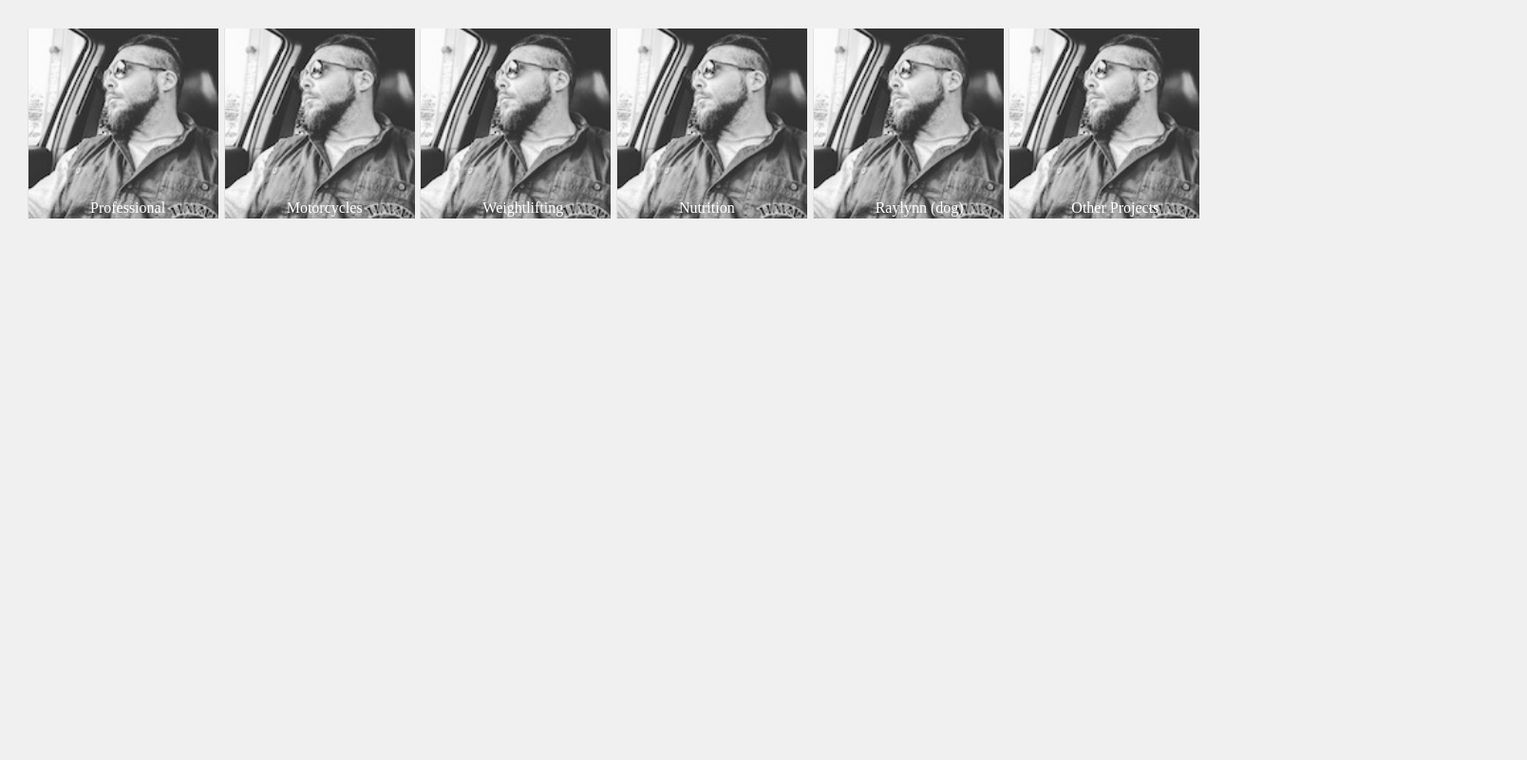
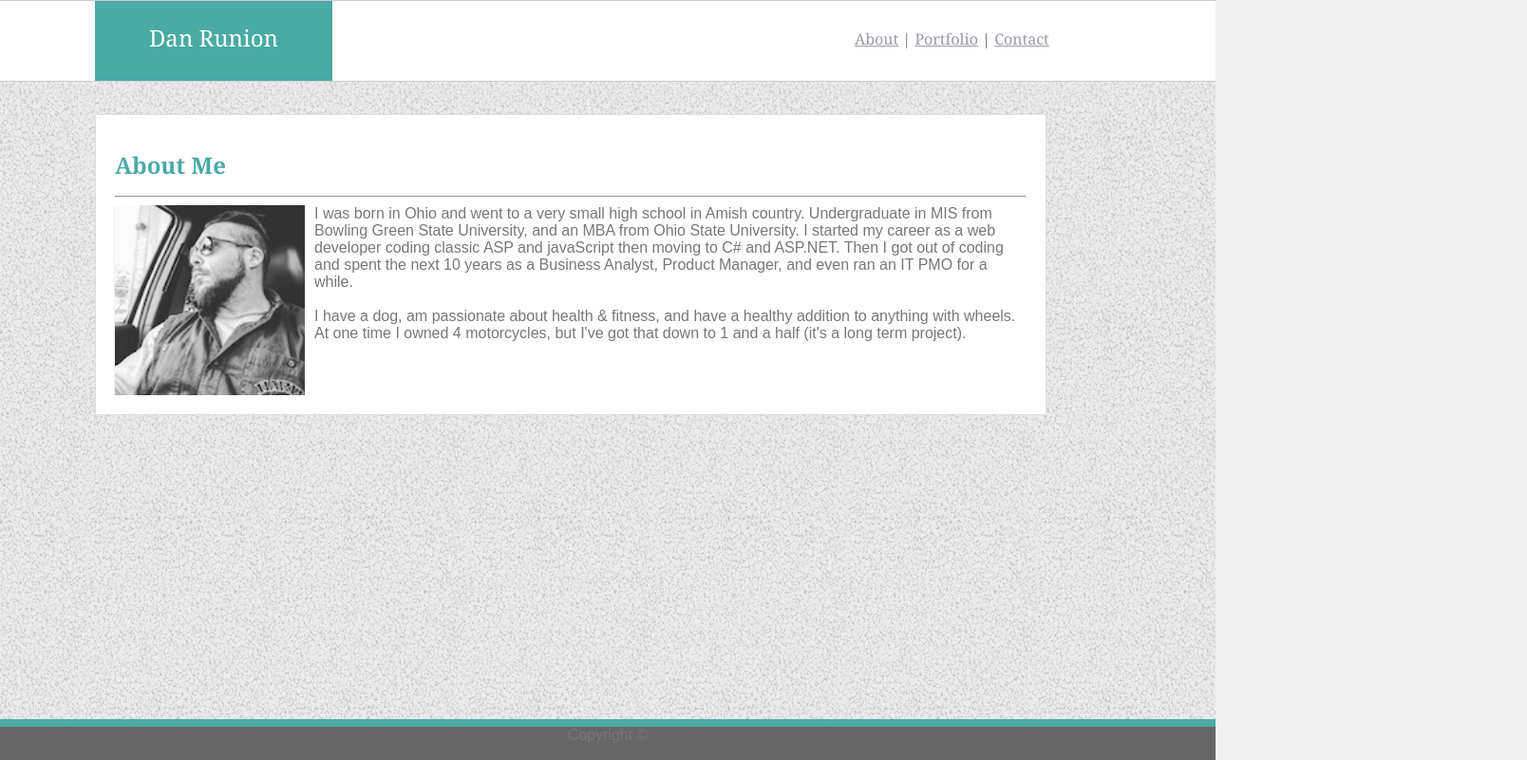
Before and after one commit to runiondd/Basic-Portfolio, a plain HTML site: page index.html in a window 1280 px wide. Shown: the whole page at 95% size, 1608 px wide, since content can reach past the window. Drawn offline with nearby package versions, Linux system fonts and the light colour scheme; files that its build step writes are made by us from their sources.

Commit message:
final HW

```diff
--- a/assets/css/style.css
+++ b/assets/css/style.css
@@ -1,15 +1,66 @@
 
 
 body {
+
+    left: 0;
+    top: 0;
     margin: 0;
     background: #F0F0F0;
+    font-family: 'Arial', 'Helvetica Neue', Helvetica, sans-serif;
+    color: #777777;
+    background-image: url("../images/gravel.png");
+    flex-direction: column;
 }
 
-main{
-    display: grid;
-    grid-template-columns: repeat(auto-fit, minmax(200px, 1fr));
-    padding: 20px;
+.headerRow {
+    position: absolute;
+    left: 0;
+    top: 0;
+    border-bottom: 1px solid #cccccc;
+    background:  #ffffff;
+    width: 100%;
+    font-family: 'Georgia', Times, Times New Roman, serif;
 }
+
+a:link  {
+    color: #999ca3;
+}
+
+/* visited link */
+a:visited {
+    color: #999ca3;
+}
+
+.headerTile {
+    float: left;
+    margin-left: 100px;
+    background: #4aaaa5;
+    width: 250px;
+    height: 85px;
+    color: #ffffff;
+    font-size: 24px;
+    line-height: 80px;
+    text-align: center;
+}
+
+h1{
+    color: #4aaaa5;
+    font-family: 'Georgia', Times, Times New Roman, serif;
+    font-size: 24px;
+}
+
+.headerLinks {
+    position: absolute;
+    left: 900px;
+    float: left;
+    margin-top: 30px;
+}
+
+.headerRow::after {
+    content: "";
+    display: block;
+    clear: both;
+  }
 
 img {
     display: block;
@@ -30,3 +81,76 @@ img {
     height:260px;
     color: white;
 }
+
+.mainContent {
+    float: left;
+    margin-top: 20px;
+    position: relative;
+    top: 100px;
+    left: 100px;
+    width: 960px;
+    border: 1px solid #dddddd;
+    background-color: #ffffff;
+    padding: 20px;
+    flex: 1 0 auto;
+}
+
+.portfolioGrid {
+    display: grid;
+    grid-template-columns: repeat(auto-fit, minmax(200px, 1fr));
+    grid-gap: 100px;
+}
+
+.grid-item {
+    display: block;
+}
+
+.mainImg {
+    float: left;
+    padding-right: 10px;
+}
+
+.footer {
+    position: absolute;
+    bottom: 0;
+    background-color: #666666;
+    width: 100%;
+    height: 35px;
+    border-top: 8px solid #4aaaa5;
+    text-align: center;
+    vertical-align: text-bottom;
+}
+
+
+input[type=text], select, textarea {
+    width: 100%; /* Full width */
+    padding: 12px; /* Some padding */
+    border: 1px solid #ccc; /* Gray border */
+    border-radius: 4px; /* Rounded borders */
+    box-sizing: border-box; /* Make sure that padding and width stays in place */
+    margin-top: 6px; /* Add a top margin */
+    margin-bottom: 16px; /* Bottom margin */
+    resize: vertical /* Allow the user to vertically resize the textarea (not horizontally) */
+}
+
+/* Style the submit button with a specific background color etc */
+input[type=submit] {
+    background-color: #4aaaa5;
+    color: white;
+    padding: 12px 20px;
+    border: none;
+    border-radius: 4px;
+    cursor: pointer;
+}
+
+/* When moving the mouse over the submit button, add a darker green color */
+input[type=submit]:hover {
+    background-color: #4aaaa5;
+}
+
+/* Add a background color and some padding around the form */
+.contactContainer {
+    border-radius: 5px;
+    background-color: #f2f2f2;
+    padding: 20px;
+}
--- a/index.html
+++ b/index.html
@@ -1,52 +1,34 @@
 <!DOCTYPE html>
 <html lang="en-us">
     <head>
-        <meta charset="URF-8">
+        <meta charset="UTF-8">
         <link rel="stylesheet" href="assets/css/style.css">
-        <style>
-
-        </style>
-        <title>Homework #1</title>
+        <script src="assets/holder.js"></script>
+        <title>Dan Runion</title>
     </head>
     <body>
-        <main>
-            <div class="tile">
-                <img src="images/avatar.jpg">
-                <div class="tileText">
-                    Professional
-                </div>
+        <div class="headerRow">
+            <div class="headerTile">Dan Runion</div>
+            <div class="headerLinks">
+                    <a href="index.html">About</a> |
+                    <a href="portfolio.html">Portfolio</a> |
+                    <a href="contact.html">Contact</a>
             </div>
-            <div class="tile">
-                <img src="images/avatar.jpg">
-                <div class="tileText">
-                    Motorcycles
-                    </div>
-                </div>
-            <div class="tile">
-                <img src="images/avatar.jpg">
-                <div class="tileText">
-                    Weightlifting
-                </div>
+        </div>
+        <div class="mainContent">
+            <h1>About Me</h1>
+           <hr>
+            <div class="mainContentCopy">
+            <img class="mainImg" src="assets/images/avatar.jpg" alt="avatar"/>
+             I was born in Ohio and went to a very small high school in Amish country.  Undergraduate in MIS from Bowling Green State University, and an MBA from Ohio State University.  I started my career as a web developer coding classic ASP and javaScript then moving to C# and ASP.NET.  Then I got out of coding and spent the next 10 years as a Business Analyst, Product Manager, and even ran an IT PMO for a while. <br/><br/>
+             I have a dog, am passionate about health & fitness, and have a healthy addition to anything with wheels.  At one time I owned 4 motorcycles, but I've got that down to 1 and a half (it's a long term project).
             </div>
-            <div class="tile">
-                <img src="images/avatar.jpg">
-                <div class="tileText">
-                    Nutrition
-                </div>
-            </div>
-            <div class="tile">
-                <img src="images/avatar.jpg">
-                <div class="tileText">
-                    Raylynn (dog)
-                </div>
-            </div>
-            <div class="tile">
-                <img src="images/avatar.jpg">
-                <div class="tileText">
-                    Other Projects
-                </div>
-            </div>
-        </main>
+        </div>
+        <div class="footer">
+            Copyright &copy;
+        </div>
+ <!--#include file="footer.html" -->
 
-    </body>
+        </body>
+
 </html>
```
